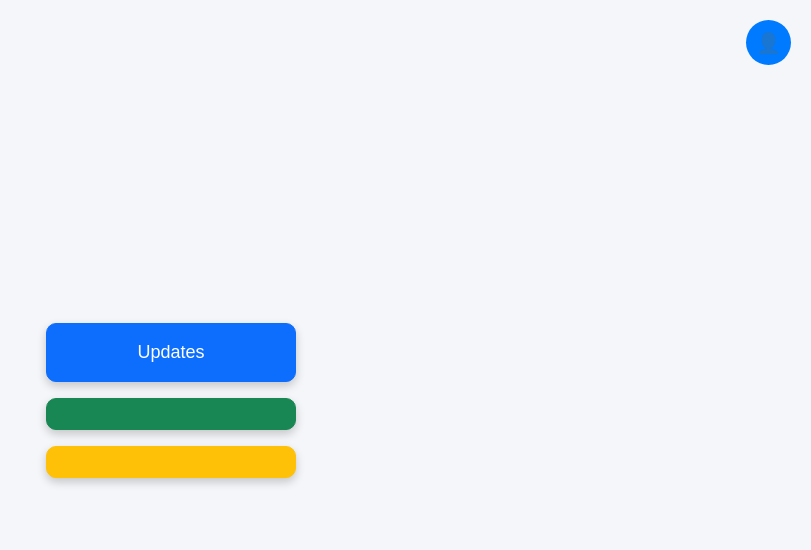
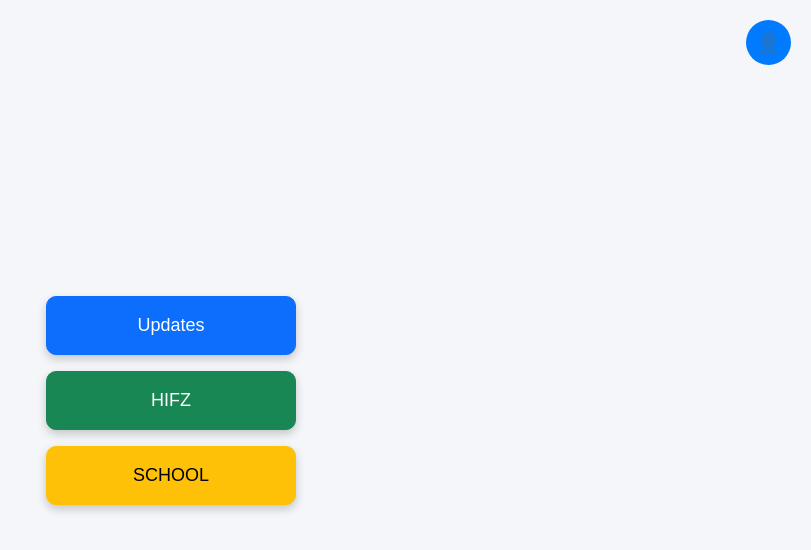
Before and after one commit to mohamed-muzamil123/Last-test, a plain HTML site: page CLASS_6/6-main.html in a window 1280 px wide. Shown: the whole page, without its empty margins (469-1280 px from the left). Drawn offline with nearby package versions, Linux system fonts and the light colour scheme; sample sign-in values are in the browser's storage; a small style sheet from the web is missing.

Commit message:
Update 6-main.html

```diff
--- a/CLASS_6/6-main.html
+++ b/CLASS_6/6-main.html
@@ -115,8 +115,8 @@
 
     <div class="d-flex flex-column align-items-center">
         <div class="button btn btn-primary btn-lg mb-3" id="updatesBtn">Updates</div>
-        <div class="button btn btn-success btn-lg mb-3" id="hifzBtn"></div>
-        <div class="button btn btn-warning btn-lg" id="schoolBtn"></div>
+        <div class="button btn btn-success btn-lg mb-3" id="hifzBtn">HIFZ</div>
+        <div class="button btn btn-warning btn-lg" id="schoolBtn">SCHOOL</div>
     </div>
 
     <!-- Coming Soon Modal -->
```
